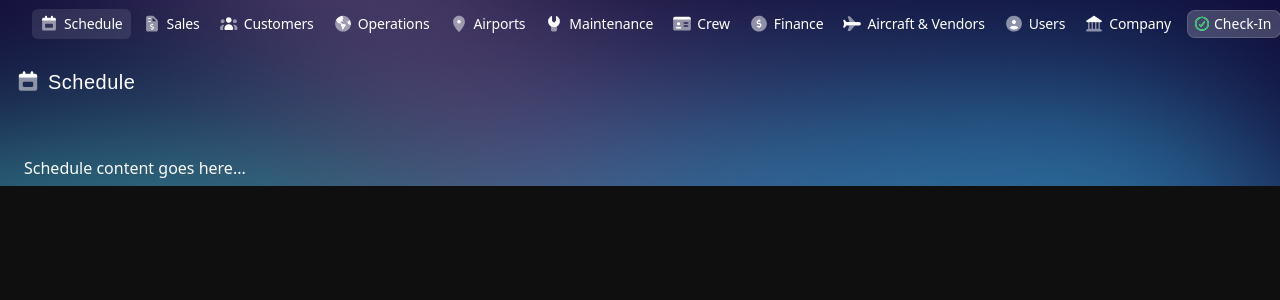
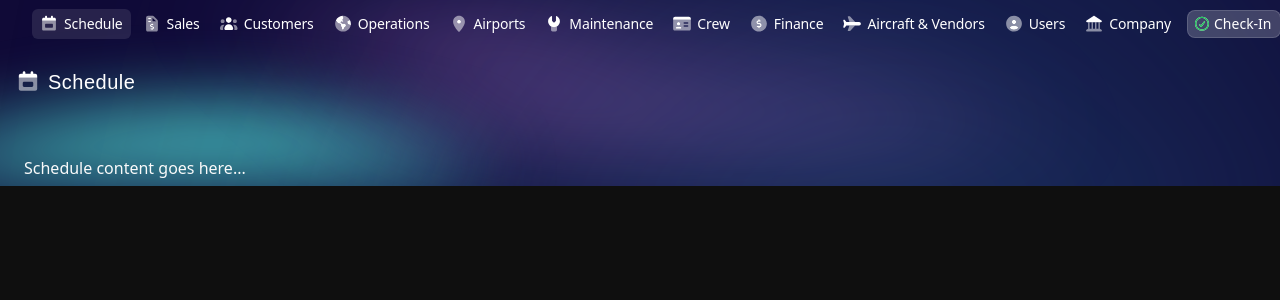
Before and after one commit to Ihorpryt/aviaweb, a React (Vite) app: page /schedule in a window 1280 px wide. Shown: the top 300 px of the page. Built offline with nearby package versions, Linux system fonts and the light colour scheme; a web font is replaced by a local one.

Commit message:
Animated gradient

```diff
--- a/src/components/ui/gradient.tsx
+++ b/src/components/ui/gradient.tsx
@@ -1,13 +1,129 @@
-import gradientImage from '@/assets/gradient.png';
-
 function Gradient() {
     return (
-        <div className="absolute inset-0 h-[186px] overflow-hidden">
-            <img
-                src={gradientImage}
-                alt="Background"
-                className="w-full h-full object-cover"
-            />
+        <div
+            className="absolute inset-0 h-[186px] overflow-hidden"
+            style={{ backgroundColor: '#100A37' }}
+        >
+            {/* Teal wave blob - left */}
+            <svg
+                className="absolute animate-blob-1"
+                width="954"
+                height="46"
+                viewBox="0 0 954 46"
+                fill="none"
+                xmlns="http://www.w3.org/2000/svg"
+                style={{
+                    top: '120px',
+                    left: '-300px',
+                    width: '100%',
+                    height: 'auto',
+                    filter: 'blur(40px)',
+                }}
+            >
+                <path d="M953.036 292.975C953.036 376.183 585.433 173.062 377.143 173.062C168.852 173.062 0 233.868 0 150.66C0 67.453 168.852 0 377.143 0C585.433 0 953.036 209.768 953.036 292.975Z" fill="#51E5DC" />
+            </svg>
+
+            {/* Pink/Light blob - center */}
+            <svg
+                className="absolute animate-blob-2"
+                width="1452"
+                height="176"
+                viewBox="0 0 1452 176"
+                fill="none"
+                xmlns="http://www.w3.org/2000/svg"
+                style={{
+                    top: '0',
+                    left: '0',
+                    width: '100%',
+                    height: 'auto',
+                    filter: 'blur(40px)',
+                }}
+            >
+                <g opacity="0.3" filter="url(#filter0_f_2380_11771)">
+                    <path d="M200.216 -344.852C243.416 -388.861 315.764 -383.662 352.227 -333.929L608.815 16.0419C622.77 35.0759 643.008 48.5606 665.947 54.1103L1021.6 140.151C1047.94 146.525 1070.57 163.319 1084.3 186.688L1283.45 525.622C1306.35 564.592 1300.26 614.077 1268.6 646.333L1222.25 693.552C1183.56 732.965 1120.24 733.553 1080.83 694.864L183.949 -185.528C144.536 -224.217 143.948 -287.53 182.637 -326.943L200.216 -344.852Z" fill="#f38affff" />
+                </g>
+                <defs>
+                    <filter id="filter0_f_2380_11771" x="0" y="-528.803" width="1451.24" height="1406.3" filterUnits="userSpaceOnUse" colorInterpolationFilters="sRGB">
+                        <feFlood floodOpacity="0" result="BackgroundImageFix" />
+                        <feBlend mode="normal" in="SourceGraphic" in2="BackgroundImageFix" result="shape" />
+                        <feGaussianBlur stdDeviation="77" result="effect1_foregroundBlur_2380_11771" />
+                    </filter>
+                </defs>
+            </svg>
+
+            {/* Cyan wave blob - bottom */}
+            <svg
+                className="absolute animate-blob-3"
+                width="967"
+                height="94"
+                viewBox="0 0 967 94"
+                fill="none"
+                xmlns="http://www.w3.org/2000/svg"
+                style={{
+                    bottom: '-50px',
+                    left: '300px',
+                    width: '100%',
+                    height: 'auto',
+                    filter: 'blur(190px)',
+                }}
+            >
+                <path d="M0 158.567C0 241.774 967.735 266.181 1176.03 266.181C1384.32 266.181 722.291 207.074 722.291 123.867C722.291 40.6591 697.897 0 489.607 0C281.317 0 0 75.3594 0 158.567Z" fill="#3FBCEE" />
+            </svg>
+
+            {/* CSS animations */}
+            <style>{`
+                @keyframes blob-float-1 {
+                    0%, 100% {
+                        transform: translate(0, 0) scale(1);
+                    }
+                    25% {
+                        transform: translate(30px, 20px) scale(1.05);
+                    }
+                    50% {
+                        transform: translate(10px, -10px) scale(0.95);
+                    }
+                    75% {
+                        transform: translate(-20px, 15px) scale(1.02);
+                    }
+                }
+                @keyframes blob-float-2 {
+                    0%, 100% {
+                        transform: translate(0, 0) scale(1);
+                    }
+                    25% {
+                        transform: translate(-20px, -15px) scale(0.98);
+                    }
+                    50% {
+                        transform: translate(25px, 10px) scale(1.04);
+                    }
+                    75% {
+                        transform: translate(15px, -20px) scale(1);
+                    }
+                }
+                @keyframes blob-float-3 {
+                    0%, 100% {
+                        transform: translate(0, 0) scale(1);
+                    }
+                    25% {
+                        transform: translate(15px, 25px) scale(1.03);
+                    }
+                    50% {
+                        transform: translate(-25px, -5px) scale(0.97);
+                    }
+                    75% {
+                        transform: translate(-10px, 20px) scale(1.05);
+                    }
+                }
+                .animate-blob-1 {
+                    animation: blob-float-1 12s ease-in-out infinite;
+                }
+                .animate-blob-2 {
+                    animation: blob-float-2 14s ease-in-out infinite;
+                }
+                .animate-blob-3 {
+                    animation: blob-float-3 16s ease-in-out infinite;
+                }
+            `}</style>
         </div>
     )
 }
```
